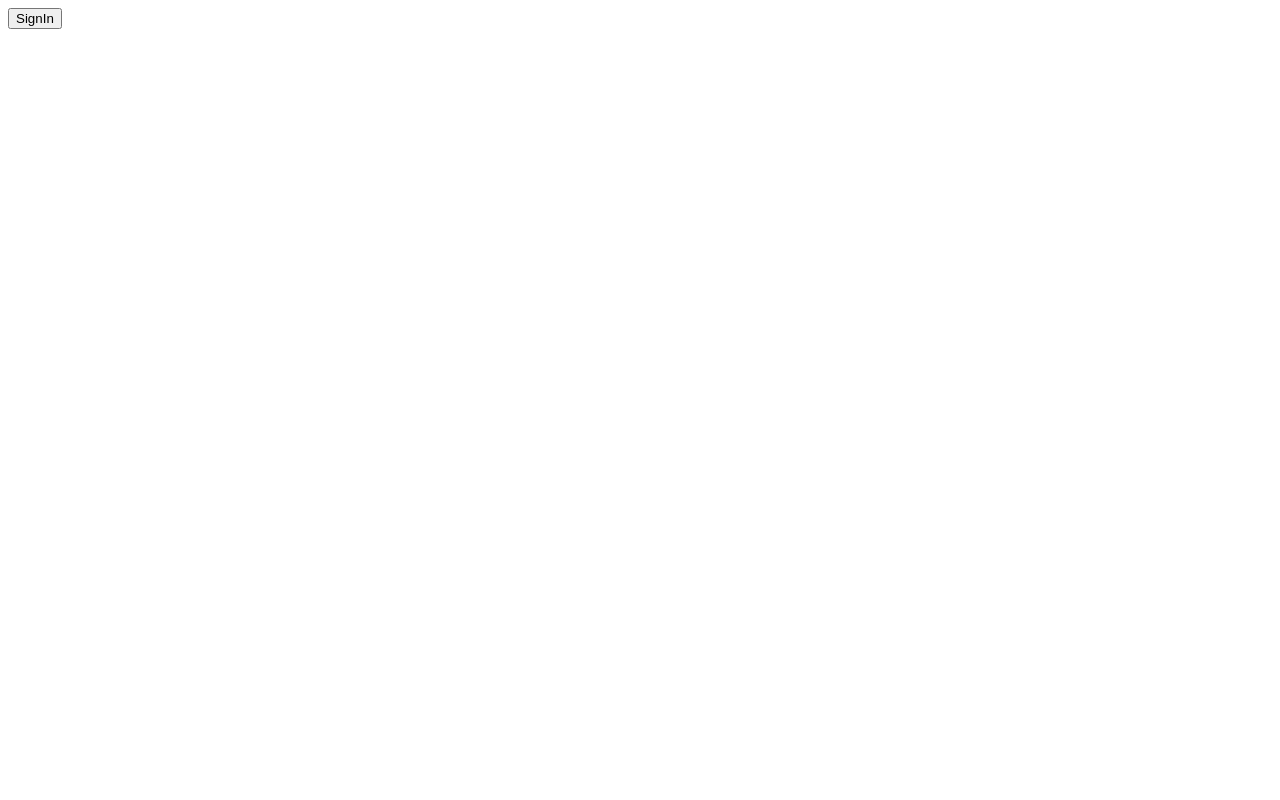
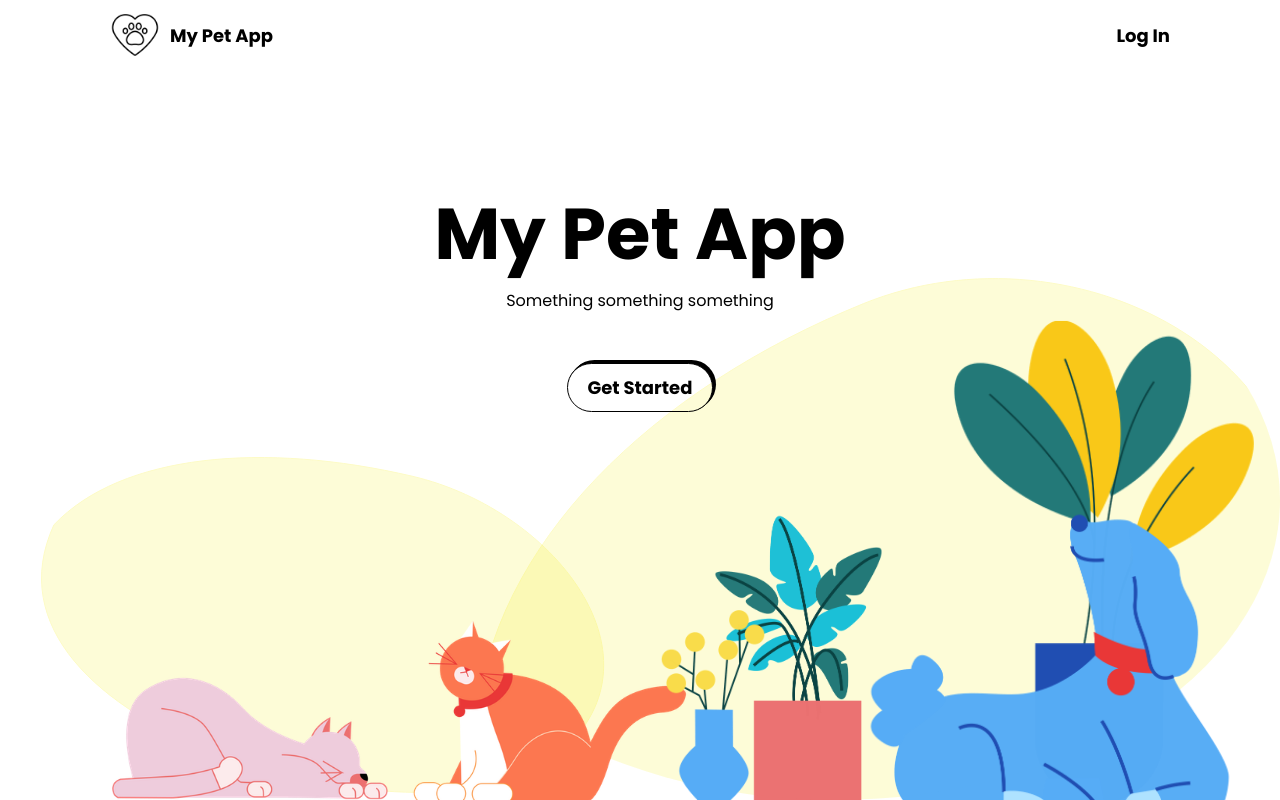
Before and after one commit to jeehaemoon/Pawgram, a React app in the folder client/: page / in a window 1280 px wide. Built offline with nearby package versions, Linux system fonts and the light colour scheme.

Commit message:
homepage header

```diff
--- a/client/public/index.html
+++ b/client/public/index.html
@@ -24,7 +24,13 @@
       work correctly both with client-side routing and a non-root public URL.
       Learn how to configure a non-root public URL by running `npm run build`.
     -->
-    <title>React App</title>
+    <link rel="preconnect" href="https://fonts.googleapis.com" />
+    <link rel="preconnect" href="https://fonts.gstatic.com" crossorigin />
+    <link
+      href="https://fonts.googleapis.com/css2?family=Poppins:wght@300;400;500;700;800;900&display=swap"
+      rel="stylesheet"
+    />
+    <title>Pet App</title>
   </head>
   <body>
     <noscript>You need to enable JavaScript to run this app.</noscript>
--- a/client/src/components/App.js
+++ b/client/src/components/App.js
@@ -2,10 +2,15 @@ import React from "react";
 import { BrowserRouter as Router, Switch, Route } from "react-router-dom";
 import Profile from "./Profile";
 import Homepage from "./Homepage";
+import GlobalStyles from "./GlobalStyles";
+import Header from "./Header";
+import SignUp from "./SignUp";
 
 function App() {
   return (
     <Router>
+      <GlobalStyles />
+      <Header />
       <Switch>
         <Route exact path="/">
           <Homepage />
@@ -13,6 +18,9 @@ function App() {
         <Route exact path="/profile">
           <Profile />
         </Route>
+        <Route exact path="/signup">
+          <SignUp />
+        </Route>
       </Switch>
     </Router>
   );
--- /dev/null
+++ b/client/src/components/GlobalStyles.js
@@ -0,0 +1,59 @@
+import { createGlobalStyle } from "styled-components";
+
+export default createGlobalStyle`
+  *,
+  *:before,
+  *:after {
+    box-sizing: border-box;
+    -webkit-font-smoothing: antialiased;
+    font-family: 'Poppins';
+  }
+
+  html, body {
+    max-width: 100vw;
+  }
+
+
+  /* http://meyerweb.com/eric/tools/css/reset/
+    v2.0 | 20110126
+    License: none (public domain)
+  */
+
+  html, body, div, span, applet, object, iframe,
+  h1, h2, h3, h4, h5, h6, p, blockquote, pre,
+  a, abbr, acronym, address, big, cite, code,
+  del, dfn, em, img, ins, kbd, q, s, samp,
+  small, strike, strong, sub, sup, tt, var,
+  b, u, i, center,
+  dl, dt, dd, ol, ul, li,
+  fieldset, form, label, legend,
+  caption, tbody, tfoot, thead, tr, th, td,
+  article, aside, canvas, details, embed,
+  figure, figcaption, footer, header, hgroup,
+  menu, nav, output, ruby, section, summary,
+  time, mark, audio, video {
+    margin: 0;
+    padding: 0;
+    border: 0;
+    vertical-align: baseline;
+  }
+  /* HTML5 display-role reset for older browsers */
+  article, aside, details, figcaption, figure,
+  footer, header, hgroup, menu, nav, section {
+    display: block;
+  }
+
+  ol, ul {
+    list-style: none;
+  }
+  blockquote, q {
+    quotes: none;
+  }
+  blockquote:before, blockquote:after,
+  q:before, q:after {
+    content: '';
+    content: none;
+  }
+
+
+`;
--- /dev/null
+++ b/client/src/components/Header.js
@@ -0,0 +1,99 @@
+import React, { useContext } from "react";
+import styled from "styled-components";
+import { NavLink } from "react-router-dom";
+import { UserContext } from "./UserContext";
+
+const Header = () => {
+  const { user } = useContext(UserContext);
+
+  return (
+    <Container>
+      <NavLinkItem exact to="/">
+        <Logo>
+          <Img alt="logo" src="/assets/logo.png" />
+          <p> My Pet App</p>
+        </Logo>
+      </NavLinkItem>
+
+      {user !== undefined ? (
+        <Wrapper>
+          <NavLinkItem exact to="/profile" activeClassName="selected">
+            My Pets
+          </NavLinkItem>
+          <NavLinkItem exact to="/friends" activeClassName="selected">
+            Friends
+          </NavLinkItem>
+          <NavLinkItem exact to="/album" activeClassName="selected">
+            Album
+          </NavLinkItem>
+          <NavLinkItem exact to="/" activeClassName="selected">
+            {user.username}
+          </NavLinkItem>
+        </Wrapper>
+      ) : (
+        <Wrapper2>
+          <NavLinkItem exact to="/login" activeClassName="selected">
+            Log In
+          </NavLinkItem>
+        </Wrapper2>
+      )}
+    </Container>
+  );
+};
+
+const Container = styled.div`
+  position: fixed;
+  top: 0;
+  left: 0;
+  width: 100%;
+  height: fit-content;
+  /* border: 1px solid black; */
+  display: flex;
+  background-color: white;
+  justify-content: space-between;
+  align-items: center;
+  z-index: 5000;
+  font-size: large;
+  padding: 10px;
+`;
+
+const Logo = styled.div`
+  margin-left: 100px;
+  display: flex;
+  justify-content: center;
+  align-items: center;
+  font-weight: bold;
+  p {
+    margin-left: 10px;
+  }
+`;
+
+const Img = styled.img`
+  width: 50px;
+  height: 50px;
+`;
+
+const Wrapper = styled.div`
+  display: flex;
+  justify-content: space-around;
+  width: 30%;
+  margin-right: 100px;
+  font-weight: bolder;
+`;
+
+const Wrapper2 = styled.div`
+  display: flex;
+  justify-content: space-around;
+  margin-right: 100px;
+  font-weight: bolder;
+`;
+
+const NavLinkItem = styled(NavLink)`
+  text-decoration: none;
+  color: black;
+  &.selected {
+    border-bottom: 5px solid #2c98fc;
+  }
+`;
+
+export default Header;
--- a/client/src/components/Homepage.js
+++ b/client/src/components/Homepage.js
@@ -1,6 +1,10 @@
 import React, { useContext, useEffect, useState } from "react";
 import { UserContext } from "./UserContext";
 import { useHistory } from "react-router-dom";
+import { ReactComponent as SVG1 } from "../svg/vector-1-1.svg";
+import { ReactComponent as SVG2 } from "../svg/vector-1-2.svg";
+
+import styled from "styled-components";
 
 const Homepage = () => {
   const { setToken, token } = useContext(UserContext);
@@ -21,7 +25,10 @@ const Homepage = () => {
         localStorage.setItem("token", data.token);
         setToken(data.token);
       });
+
     history.push("/profile");
+
+    console.log(token);
   };
 
   const handleLogOut = () => {
@@ -44,21 +51,146 @@ const Homepage = () => {
   // }, []);
   // console.log(picture);
   return (
-    <div>
-      {token === null ? (
-        <button onClick={() => handleLogIn()}>SignIn</button>
-      ) : (
-        <button onClick={() => handleLogOut()}>Signout</button>
-      )}
-      {pictureStatus === "loading" ? (
-        <div></div>
-      ) : (
-        picture.map((item, index) => {
-          return <img alt="pic" src={item.src} />;
-        })
-      )}
-    </div>
+    // <div style={{ marginTop: "15vh" }}>
+    //   {token === null ? (
+    //     <button
+    //       onClick={() => {
+    //         handleLogIn();
+    //       }}
+    //     >
+    //       SignIn
+    //     </button>
+    //   ) : (
+    //     <button onClick={() => handleLogOut()}>Signout</button>
+    //   )}
+    //   {pictureStatus === "loading" ? (
+    //     <div></div>
+    //   ) : (
+    //     picture.map((item, index) => {
+    //       return <img alt="pic" src={item.src} />;
+    //     })
+    //   )}
+    // </div>
+    <Container>
+      <Wrapper>
+        <Title>My Pet App</Title>
+        <Info>Something something something</Info>
+        <Button
+          onClick={() => {
+            history.push("/signup");
+          }}
+        >
+          Get Started
+        </Button>
+      </Wrapper>
+      <div
+        style={{
+          position: "absolute",
+          right: "0px",
+          bottom: "0px",
+          borderRadius: "50%",
+          overflow: "hidden",
+          display: "block",
+          pointerEvents: "none",
+        }}
+      >
+        <SVG1 style={{ display: "block" }} />
+      </div>
+      <SVG2 style={{ position: "absolute", left: "0px", bottom: "0px" }} />
+      <Cat1 alt="cat1" src="/assets/cat1.png" />
+      <Cat2 alt="cat2" src="/assets/cat2.png" />
+      <Plant1 alt="plant1" src="/assets/plant1.png" />
+      <Plant2 alt="plant2" src="/assets/plant2.png" />
+      <Dog1 alt="dog1" src="/assets/dog1.png" />
+      <Plant3 alt="plant3" src="/assets/plant3.png" />
+    </Container>
   );
 };
 
+const Container = styled.div`
+  height: 80vh;
+  text-align: center;
+`;
+
+const Wrapper = styled.div`
+  padding: 20px;
+  width: fit-content;
+  margin: 20vh auto;
+  z-index: 5;
+`;
+
+const Title = styled.p`
+  font-size: 72px;
+  font-weight: bold;
+`;
+
+const Info = styled.p`
+  font: 42px;
+`;
+
+const Button = styled.button`
+  margin-top: 50px;
+  font-size: large;
+  font-weight: bold;
+  background-color: white;
+  padding: 10px 20px;
+  border-radius: 25px;
+  z-index: 5;
+  box-shadow: 3px -3px black, 2px -2px black, 1px -1px black;
+  border: 1px solid black;
+  :active {
+    -webkit-box-shadow: inset 0px 0px 5px #c1c1c1;
+    -moz-box-shadow: inset 0px 0px 5px #c1c1c1;
+    box-shadow: inset 0px 0px 5px #c1c1c1;
+    outline: none;
+  }
+`;
+const Cat1 = styled.img`
+  width: 300px;
+  z-index: 3;
+  position: absolute;
+  bottom: 0;
+  left: 100px;
+`;
+
+const Cat2 = styled.img`
+  width: 300px;
+  z-index: 3;
+  position: absolute;
+  bottom: 0px;
+  left: 400px;
+`;
+
+const Plant1 = styled.img`
+  height: 200px;
+  z-index: 3;
+  position: absolute;
+  bottom: 0px;
+  left: 650px;
+`;
+
+const Plant2 = styled.img`
+  height: 300px;
+  z-index: 3;
+  position: absolute;
+  bottom: 0px;
+  left: 700px;
+  z-index: 1;
+`;
+const Dog1 = styled.img`
+  width: 400px;
+  z-index: 3;
+  position: absolute;
+  bottom: 0px;
+  left: 850px;
+`;
+
+const Plant3 = styled.img`
+  height: 500px;
+  z-index: 3;
+  position: absolute;
+  bottom: 0px;
+  right: 0px;
+  z-index: 1;
+`;
 export default Homepage;
--- a/client/src/components/Profile.js
+++ b/client/src/components/Profile.js
@@ -17,7 +17,7 @@ const Profile = () => {
       });
   }, [token]);
 
-  console.log(user);
+  console.log(token);
 
   const submitImage = () => {
     console.log(file);
--- /dev/null
+++ b/client/src/components/SignUp.js
@@ -0,0 +1,12 @@
+import React from "react";
+import styled from "styled-components";
+
+const SignUp = () => {
+  return (
+    <div>
+      <div>Signup</div>
+    </div>
+  );
+};
+
+export default SignUp;
```
Also changed, not shown: client/public/assets/cat1.png (added), client/public/assets/cat2.png (added), client/public/assets/dog1.png (added), client/public/assets/logo.png (added), client/public/assets/plant1.png (added), client/public/assets/plant2.png (added), client/public/assets/plant3.png (added), client/public/favicon.ico, client/src/svg/vector-1-1.svg (added), client/src/svg/vector-1-2.svg (added).
